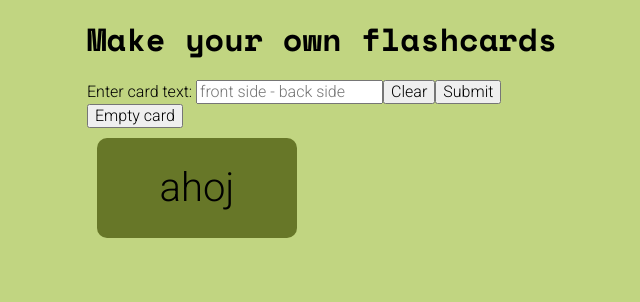
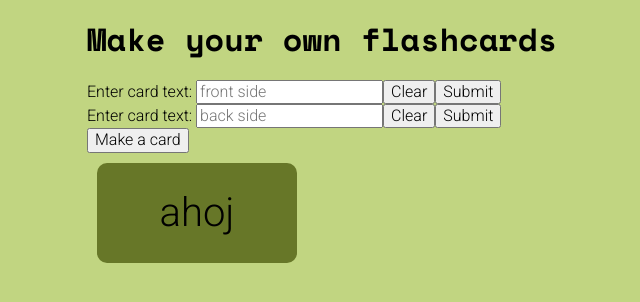
Before and after one commit to JakubStiburek/ReactFlashCards, a React (Create React App) app: page / in a window 1280 px wide. Shown: the top 302 px of the page, without its empty margins (318-958 px from the left). Built offline with nearby package versions, Linux system fonts and the light colour scheme.

Commit message:
Working on adding custom cards.

```diff
--- a/src/components/AddFlashcard/AddFlashcard.js
+++ b/src/components/AddFlashcard/AddFlashcard.js
@@ -1,22 +1,25 @@
-import React from "react"
+import React, {useState} from "react"
 import Flashcard from "../Flashcard/Flashcard";
 
 const AddFlashcard = (props) => {
+    const [input, setInput] = useState({front: "prazdno", back: "empty"})
+
     const handleClick = () => {
         sendCard()
     }
 
-    const makeEmptyCard = () => {
-        return <Flashcard text={["", ""]}/>
+    const makeCard = () => {
+        setInput(props.input)
+        return <Flashcard text={input}/>
     }
 
     const sendCard = () => {
-        props.parentCallback(makeEmptyCard())
+        props.parentCallback(makeCard())
     }
 
     return (
         <div>
-        <button onClick={handleClick}>Empty card</button>
+        <button onClick={handleClick}>Make a card</button>
         </div>
     )
 }
--- a/src/components/App.js
+++ b/src/components/App.js
@@ -3,18 +3,23 @@ import CardInput from "./CardInput/CardInput"
 import FlashcardContainer from "./FlashcardContainer/FlashcardContainer";
 
 const App = () => {
-    const [inputData, setInputData] = useState("")
+    const [inputData, setInputData] = useState({front: "", back: ""})
     // Harvest data from input
-    const getInputData = (childData) => {
-        setInputData(childData)
+    const getInputFront = (childData) => {
+        setInputData({front: childData})
     }
+    const getInputBack = (childData) => {
+        setInputData({back: childData})
+    }
+
+    console.log(inputData)
 
     return(
         <div className="main">
             <h1 className="header">Make your own flashcards</h1>
-            <CardInput label="Enter card text: " parentCallback={getInputData}/>
-            {inputData}
-            <FlashcardContainer />
+            <CardInput label="Enter card text: " placeholder="front side" parentCallback={getInputFront}/>
+            <CardInput label="Enter card text: " placeholder="back side" parentCallback={getInputBack}/>
+            <FlashcardContainer input={inputData}/>
         </div>
     )
 }
--- a/src/components/CardInput/CardInput.js
+++ b/src/components/CardInput/CardInput.js
@@ -23,7 +23,7 @@ const CardInput = (props) => {
     return (
         <div>
             <label>{props.label}</label>
-            <input type="text" value={input} placeholder="front side - back side" onChange={handleInputChange}/>
+            <input type="text" value={input} placeholder={props.placeholder} onChange={handleInputChange}/>
             <button onClick={handleClear}>Clear</button>
             <button onClick={handleSubmit}>Submit</button>
         </div>
--- a/src/components/Flashcard/Flashcard.js
+++ b/src/components/Flashcard/Flashcard.js
@@ -25,10 +25,10 @@ const Flashcard = (props) => {
     const setFace = () => {
         let face;
         if(frontSide){
-            face = text[0]
+            face = text.front
         }
         else{
-            face = text[1]
+            face = text.back
         }
         return face
     }
--- a/src/components/FlashcardContainer/FlashcardContainer.js
+++ b/src/components/FlashcardContainer/FlashcardContainer.js
@@ -3,18 +3,18 @@ import "./FlashcardContainer.css"
 import Flashcard from "../Flashcard/Flashcard"
 import AddFlashcard from "../AddFlashcard/AddFlashcard";
 
-const FlashcardContainer = () => {
-    const [emptyCard, setEmptyCard] = useState("")
-    const getEmptyCard = (childData) => {
-        setEmptyCard([emptyCard, childData])
+const FlashcardContainer = (props) => {
+    const [cards, setCards] = useState("")
+    const getCard = (childData) => {
+        setCards([cards, childData])
     }
 
 
     return(
         <div>
-            <AddFlashcard parentCallback={getEmptyCard}/>
-            {emptyCard}
-            <Flashcard text={["ahoj", "hi"]}/>
+            <AddFlashcard parentCallback={getCard} input={props.input}/>
+            {cards}
+            <Flashcard text={{front: "ahoj", back:"hi"}}/>
         </div>
     )
 }
```
